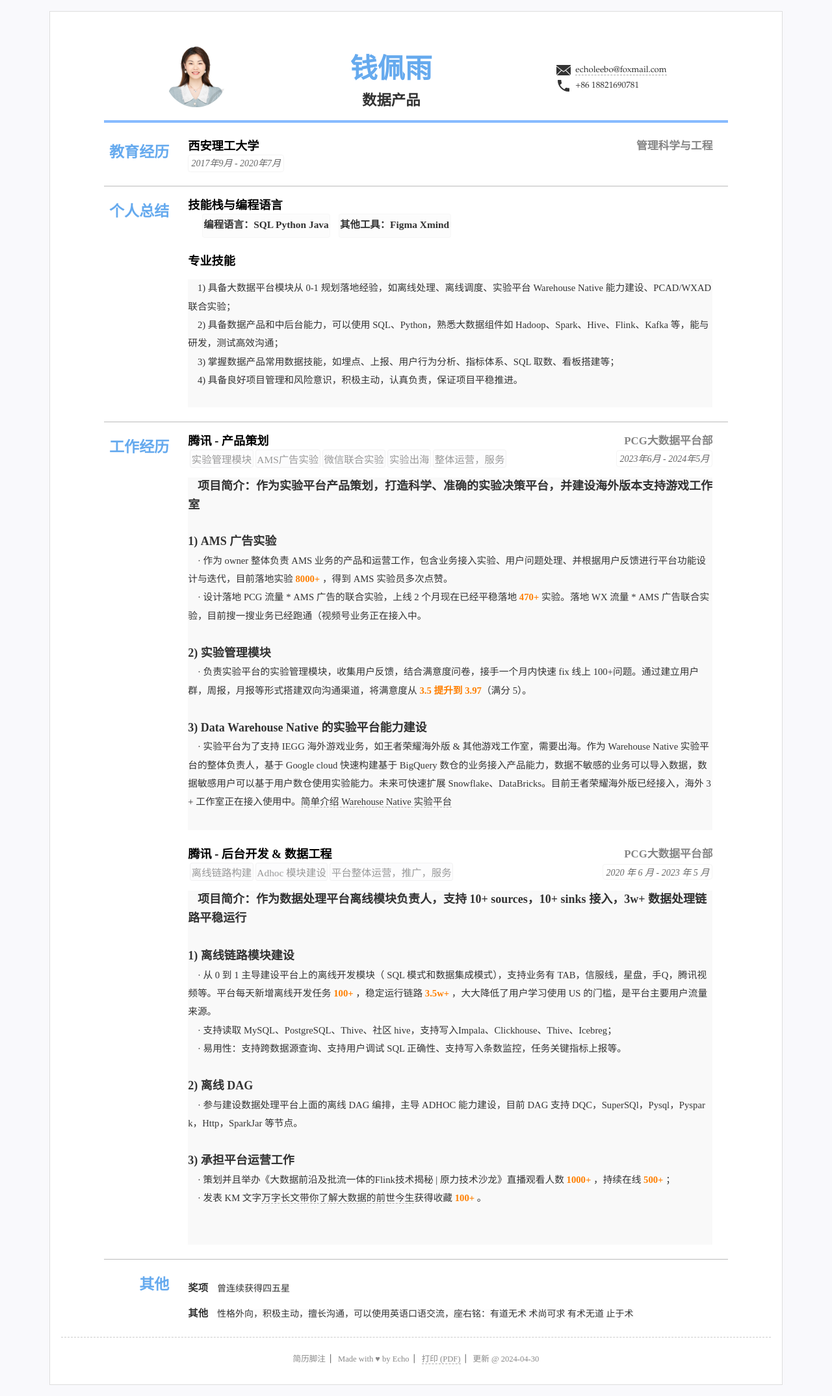
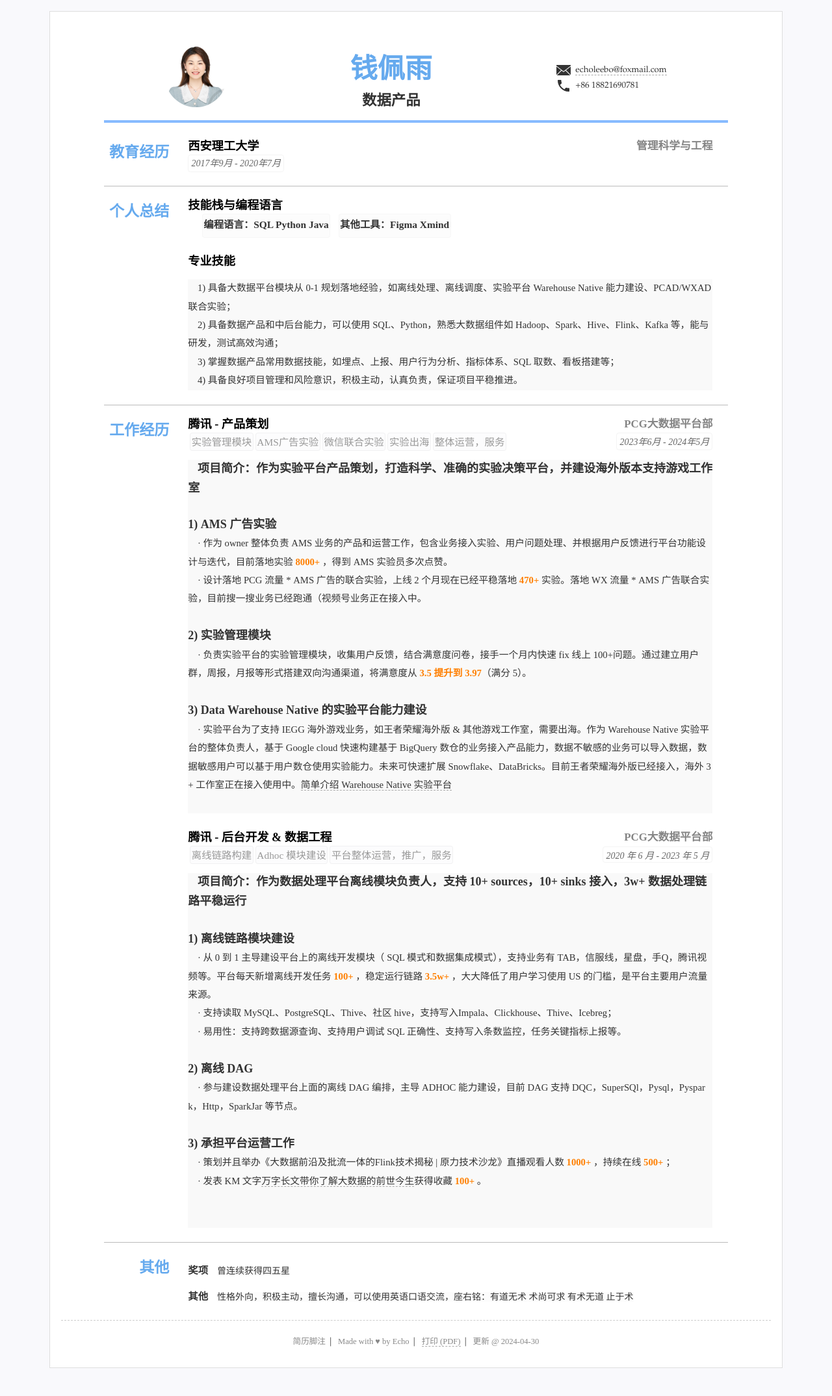
Before and after one commit to kuailexiaoshenxian/cn-wx-cv, a Jekyll site: the page built from index.html, in a window 1280 px wide. Shown: the whole page at 65% size. Built offline with Jekyll 4.4.1, drawn with Linux system fonts in a browser that asks for light colours; after the commit the page ends 2123 px from its top, so only the background shows below that.

Commit message:
Update resume.yml

```diff
--- a/_data/resume.yml
+++ b/_data/resume.yml
@@ -52,7 +52,7 @@ main: #简历主要内容，
     detail:  <font face="等线">1) 具备大数据平台模块从 0-1 规划落地经验，如离线处理、离线调度、实验平台 Warehouse Native 能力建设、PCAD/WXAD 联合实验；</font> <br>  &nbsp &nbsp
              <font face="等线">2) 具备数据产品和中后台能力，可以使用 SQL、Python，熟悉大数据组件如 Hadoop、Spark、Hive、Flink、Kafka 等，能与研发，测试高效沟通；</font> <br>  &nbsp &nbsp
              <font face="等线">3) 掌握数据产品常用数据技能，如埋点、上报、用户行为分析、指标体系、SQL 取数、看板搭建等；</font> <br>  &nbsp &nbsp
-             <font face="等线">4) 具备良好项目管理和风险意识，积极主动，认真负责，保证项目平稳推进。</font> <br>  &nbsp &nbsp
+             <font face="等线">4) 具备良好项目管理和风险意识，积极主动，认真负责，保证项目平稳推进。</font>
              #<font face="等线">1) 三年后台 & 数据工程经历，了解数据上报，ETL，数仓，数据可视化的全流程</font> <br>  &nbsp &nbsp
              #<font face="等线">2) 一年产品经验，了解 AB test，之前负责 TAB FOR AMS 模块，现独立负责基于 Data Warehouse Native（eg,BigQuery，DataBricks）的实验平台出海 </font>
              #<br>
```
